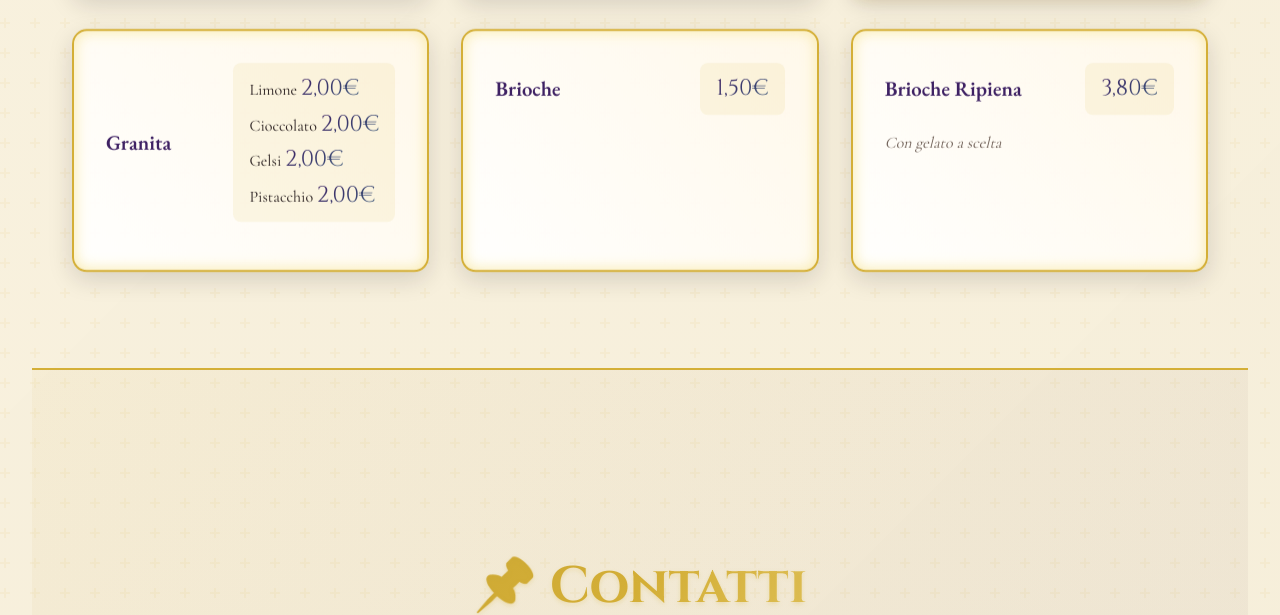
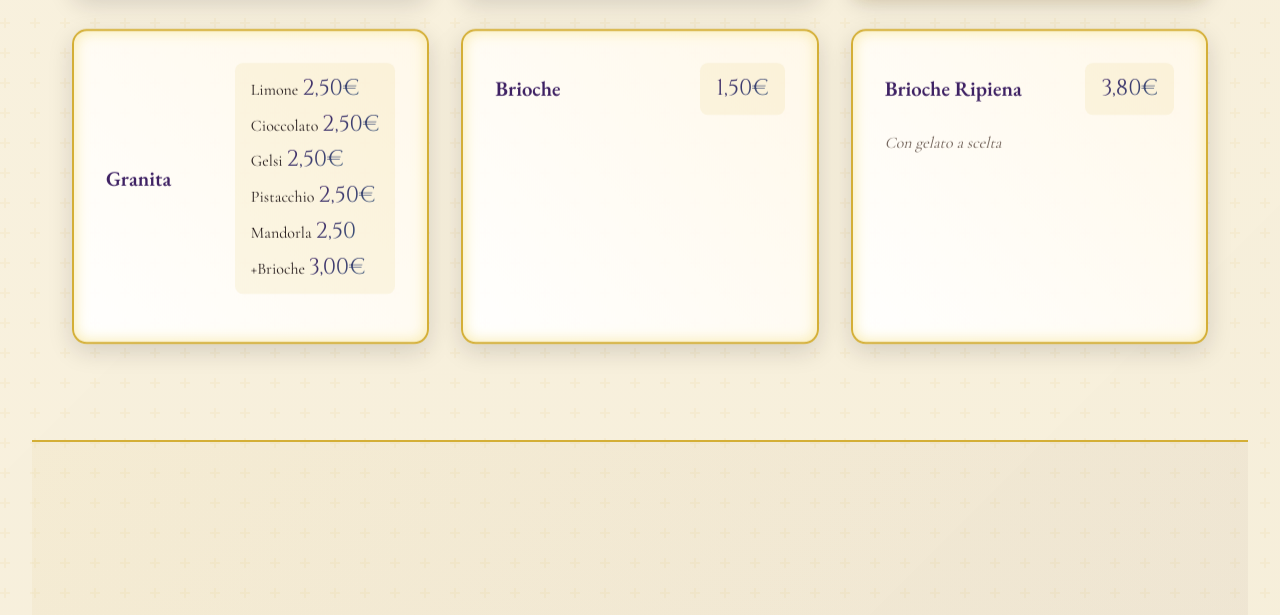
Before and after one commit to BigD-Code/Dolci-Dolce, a plain HTML site: page menu.html in a window 1280 px wide. Shown: the part 9102-9717 px from the top of the page. Drawn offline with nearby package versions, Linux system fonts and the light colour scheme.

Commit message:
Update menu.html

```diff
--- a/menu.html
+++ b/menu.html
@@ -1544,10 +1544,12 @@
             <div class="item-header">
                 <h3 class="item-title">Granita</h3>
                 <div class="price-container">
-                    <div class="dose-option"><span class="label">Limone</span> <span class="price">2,00€</span></div>
-                    <div class="dose-option"><span class="label">Cioccolato</span> <span class="price">2,00€</span></div>
-                    <div class="dose-option"><span class="label">Gelsi</span> <span class="price">2,00€</span></div>
-                    <div class="dose-option"><span class="label">Pistacchio</span> <span class="price">2,00€</span></div>
+                    <div class="dose-option"><span class="label">Limone</span> <span class="price">2,50€</span></div>
+                    <div class="dose-option"><span class="label">Cioccolato</span> <span class="price">2,50€</span></div>
+                    <div class="dose-option"><span class="label">Gelsi</span> <span class="price">2,50€</span></div>
+                    <div class="dose-option"><span class="label">Pistacchio</span> <span class="price">2,50€</span></div>
+                    <div class="dose-option"><span class="label">Mandorla</span> <span class="price">2,50</span></div>
+                    <div class="dose-option"><span class="label">+Brioche</span> <span class="price">3,00€</span></div>
                 </div>
             </div>
         </article>
```
